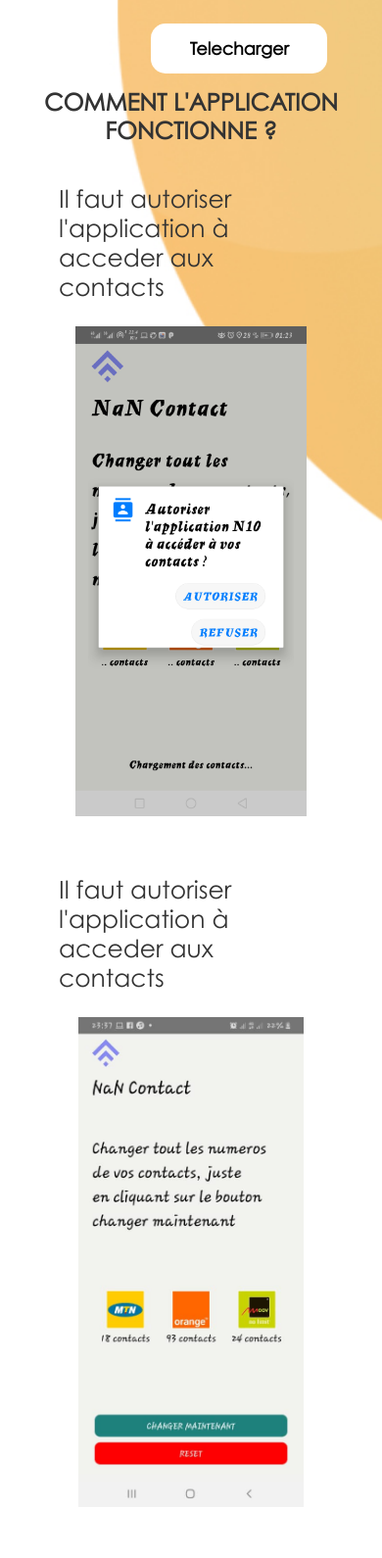
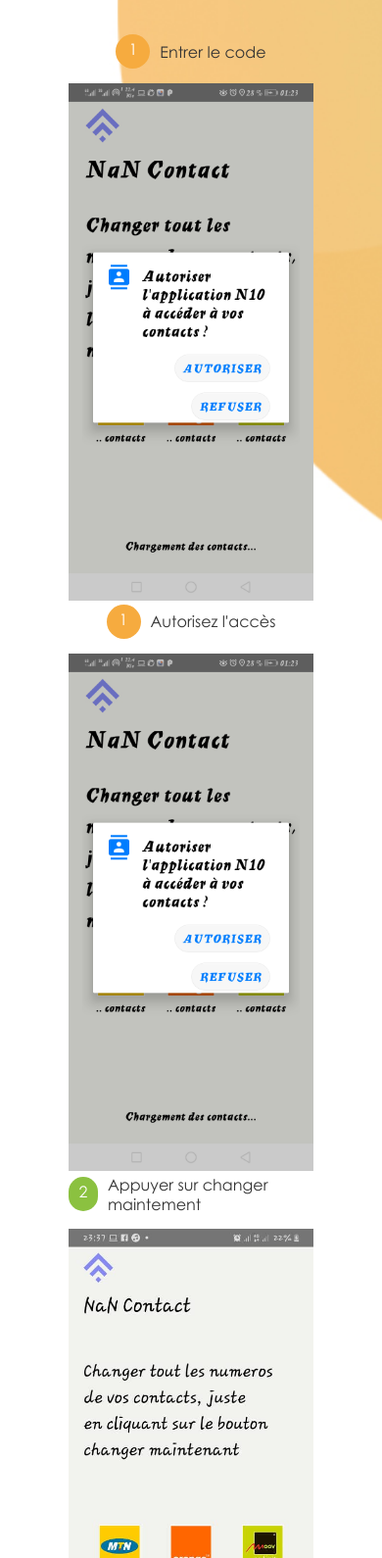
Before and after one commit to Rolls98/N10_FRONT, a plain HTML site: page howtowork.html in a window 390 px wide. Shown: the part 223-1813 px from the top of the page at 98% size. Drawn offline with Linux system fonts and the light colour scheme.

Commit message:
Page de fonctionnement ok

```diff
--- a/howtowork.html
+++ b/howtowork.html
@@ -5,74 +5,84 @@
     <meta name="viewport" content="width=device-width, initial-scale=1.0">
     <title>Document</title>
     <link rel="stylesheet" href="style/style.css">
+    <link rel="stylesheet" href="style/responsive.css">
     <link rel="shortcut icon" href="/images/icons/n10.png" type="image/x-icon">
 </head>
 <body>
-    <section class="top_bar howto">
+    <section id="home" class="top_bar">
         <header>
             <div class="logo">
-                <img src="/images/icons/n10.png" alt="">
+                <a href="index.html"><img src="images/icons/n10.png" alt=""></a>
             </div>
             <nav>
                 <ul>
-                    <li ><span class="ac">A</span>cceuil</li>
-                    <li class="acc"><span class="c_58_970">C</span><span class="c_30_52">o</span><span class="c_10_30">m</span><span class="c_872_894">m</span><span class="c_866">e</span>nt ça fonctionne ?</li>
-                    <li>A propos</li>
-                    <li class="telecharger">Telecharger</li>
+                    <li class="closeMenu"></li>
+                    <li class="acc"><a href="index.html">Acceuil</a></li>
+                    <li><a href="howtowork.html">Comment ça fonctionne ?</a></li>
+                    <li><a href="#">A propos</a></li>
+                    <li class="telecharger">
+                        <a href="generator.html">Telecharger</a>
+                    </li>
                 </ul>
             </nav>
+
+            <div id="SmallMenu" class="menu__mobile">
+                <div class="menu__mobile--title">Menu</div>
+                <div class="hemburger">
+                    <div class="item"></div>
+                    <div class="item"></div>
+                    <div class="item"></div>
+                </div>
+            </div>
         </header>
-        <div class="main">
-            <div style="width:100%">
-                <h1 class="how">COMMENT L'APPLICATION FONCTIONNE ?</h1>
-                <!-- <p>l'application N10 est très simple a utiliser</p> -->
-                <div class="d_flex">
-                    <div class="text">
-                        <p>Il faut autoriser l'application à acceder aux contacts</p>
+
+        <div class="main__fonctionality">
+            <h1>Comment fonctionne L'application ?</h1>
+
+            <div class="fonctionality__card">
+                <div class="fonctionality__card--row">
+                    <div class="fonctionality__card--items">
+                        <div class="circle__card">
+                            <div class="circle1 circle">1</div>
+                            <span>Entrer le code</span>
+                        </div>
+                        <img src="./images/1.jpeg" alt="">
                     </div>
-                    <div class="preview mr">
-                        <img src="/images/1.jpeg" alt="">
+                    <div class="fonctionality__card--items">
+                        <div class="circle__card">
+                            <div class="circle1 circle">1</div>
+                            <span>Autorisez l'accès</span>
+                        </div>
+                        <img src="./images/1.jpeg" alt="">
+                    </div>
+                    <div class="fonctionality__card--items">
+                        <div class="circle__card">
+                            <div class="circle2 circle">2</div>
+                            <span>Appuyer sur changer maintement</span>
+                        </div>
+                        <img src="./images/2.jpeg" alt="">
                     </div>
                 </div>
-                <div class="d_flex">
-                    <div class="preview ml">
-                        <img src="/images/2.jpeg" alt="">
+                <div class="next__fonction fonctionality__card--row">
+                    <div class="fonctionality__card--items">
+                        <div class="circle__card">
+                            <div class="circle3 circle">3</div>
+                            <span>Patienter</span>
+                        </div>
+                        <img src="./images/3.jpeg" alt="">
                     </div>
-                     <div class="text">
-                        <p>Il faut autoriser l'application à acceder aux contacts</p>
+                    <div class="fonctionality__card--items">
+                        <div class="circle__card">
+                            <div class="circle4 circle">4</div>
+                            <span>Changement éffectuer, vérifier vos contacts</span>
+                        </div>
+                        <img src="./images/4.jpeg" alt="">
                     </div>
                 </div>
-
-                <div class="d_flex">
-
-
-                     <div class="text">
-                        <p>Il faut autoriser l'application à acceder aux contacts</p>
-                    </div>
-
-                    <div class="preview mr">
-                        <img src="/images/3.jpeg" alt="">
-                    </div>
-                </div>
-
-                 <div class="d_flex">
-
-
-
-                    <div class="preview ml">
-                        <img src="/images/4.jpeg" alt="">
-                    </div>
-                    <div class="text">
-                        <p>Il faut autoriser l'application à acceder aux contacts</p>
-                    </div>
-
-                </div>
-
-
             </div>
         </div>
-
     </section>
 
+    <script src="js/script.js"></script>
 </body>
 </html>
--- a/style/responsive.css
+++ b/style/responsive.css
@@ -4,6 +4,22 @@
     }
     .code__generator--content {
         padding: 35px 60px;
+    }
+
+    .fonctionality__card--row {
+        flex-direction: column;
+    }
+
+    .next__fonction {
+        width: 100%;
+    }
+
+    .main__fonctionality h1 {
+        font-size: 24px;
+    }
+
+    .fonctionality__card--row .fonctionality__card--items img {
+        height: auto;
     }
 }
 
--- a/style/style.css
+++ b/style/style.css
@@ -443,3 +443,66 @@ nav {
     width: 30px;
     margin-top: 5px;
 }
+
+/* Fonctinality Part */
+
+.main__fonctionality {
+    padding: 0 60px;
+}
+
+.main__fonctionality h1{
+    text-align: center;
+    margin: 40px 0;
+    font-size: 35px;
+}
+
+.fonctionality__card--row {
+    display: flex;
+    justify-content: space-around;
+    align-items: center;
+}
+
+.next__fonction {
+    width: 50%;
+    margin: 0 auto;
+    margin-top: 35px;
+}
+
+.fonctionality__card--items {
+    flex: 1;
+    margin: 0 10px;
+}
+.circle__card {
+    display: flex;
+    align-items: center;
+    justify-content: center;
+}
+.circle1 {
+    background-color: #f6ab3f;
+}.circle2 {
+    background-color: #8bc140;
+}.circle3 {
+    background-color: #c1b840;
+}.circle4 {
+    background-color: #c14040;
+}
+.main__fonctionality .circle {
+    height: 25px;
+    width: 25px;
+    padding: 5px;
+    border-radius: 20px;
+    color: white;
+    text-align: center;
+}
+
+
+.fonctionality__card--row .fonctionality__card--items img {
+    margin-top: 15px;
+    height: 650px;
+    width: 100%;
+    object-fit: contain;
+}
+
+.circle__card span {
+    margin-left: 10px;
+}
```
Also changed, not shown: generator.html (+4 -4 lines), index.html (+4 -4 lines).
